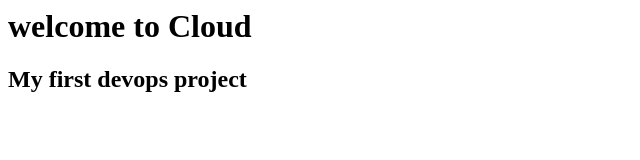
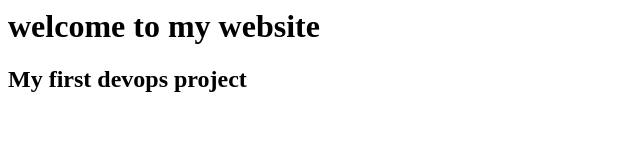
Before and after one commit to Sagarbud/website, a plain HTML site: page index.html in a window 1280 px wide. Shown: the whole page, without its empty margins (0-640 px from the left). Drawn offline with Linux system fonts and the light colour scheme.

Commit message:
changed website production

```diff
--- a/index.html
+++ b/index.html
@@ -1,7 +1,7 @@
 <html>
 <title>Jenkins CI/CD pipeline</title>
 <body>
-<h1>welcome to Cloud </h1>
+<h1>welcome to my website </h1>
 <h2>My first devops project </h2>
 </body>
 </html>
```
